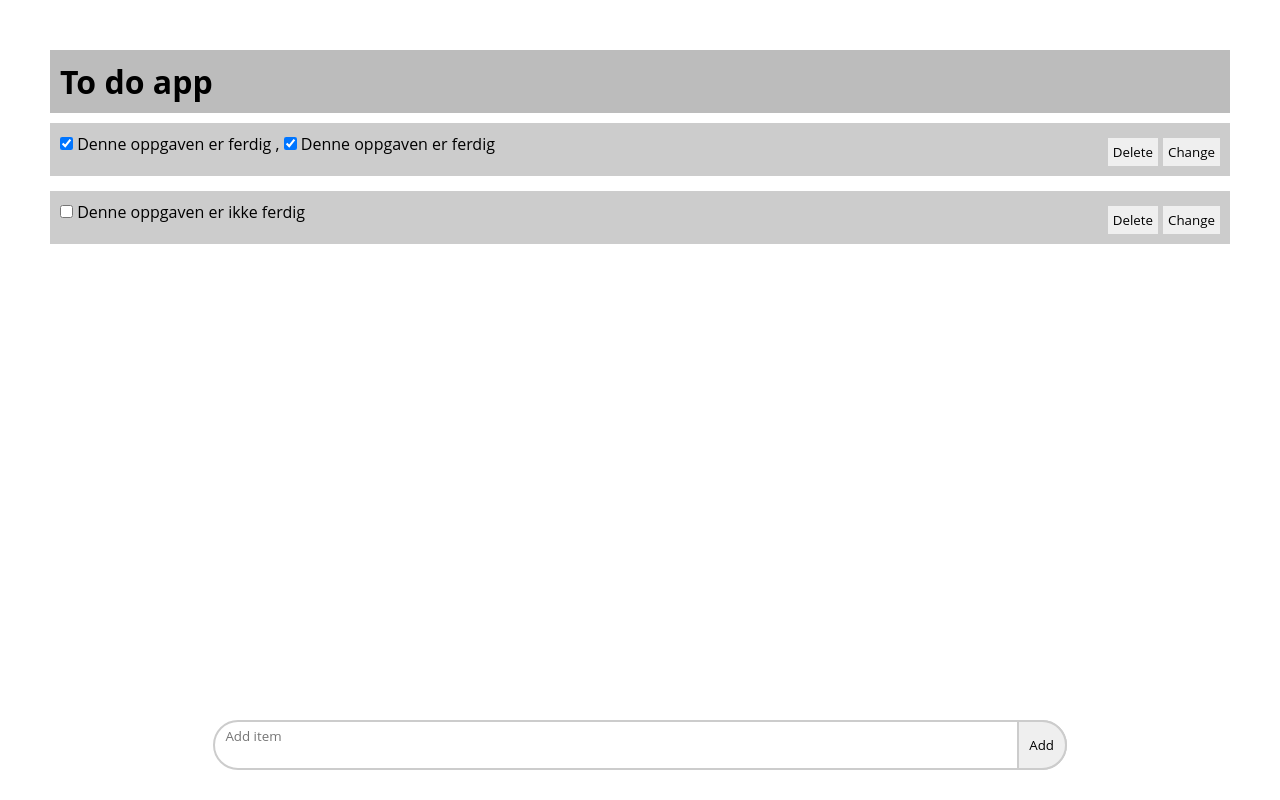
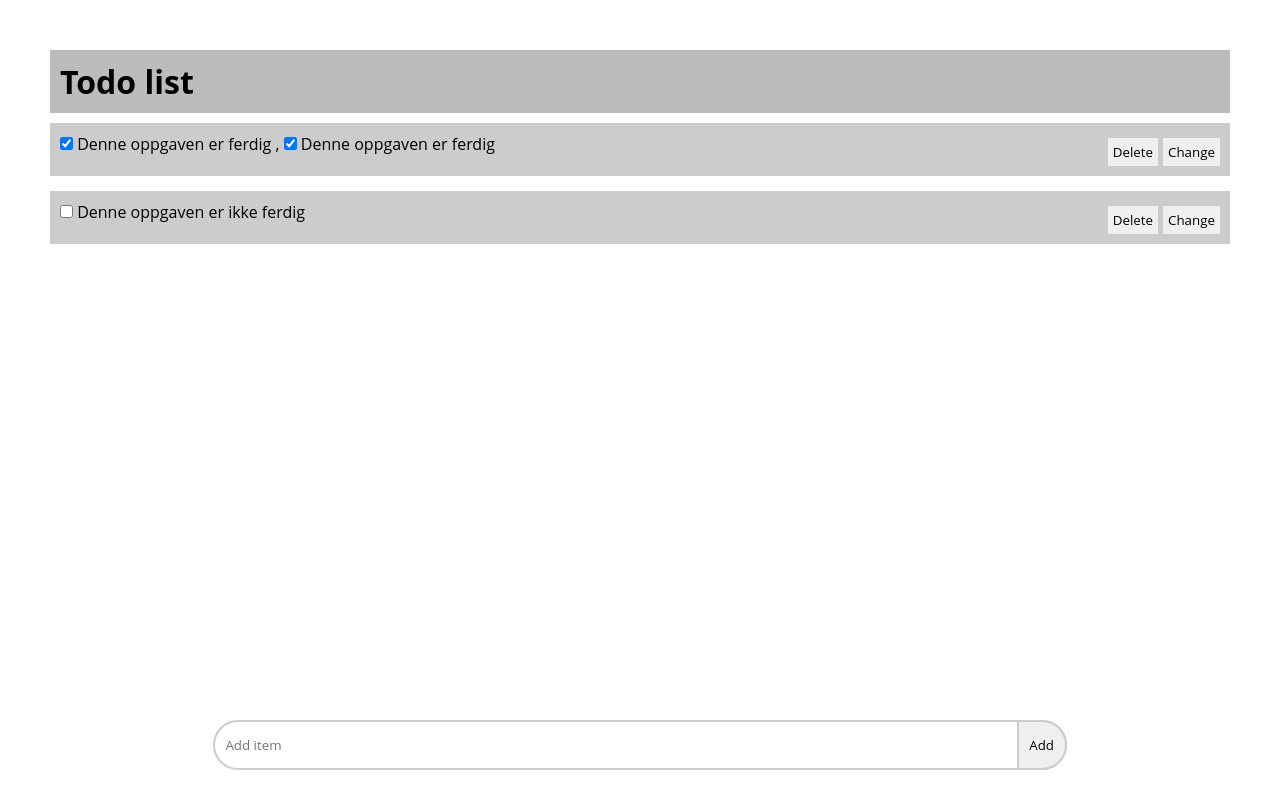
Before and after one commit to annelineguttormsen/todoapp, a plain HTML site: page index.html in a window 1280 px wide. Drawn offline with Linux system fonts and the light colour scheme.

Commit message:
oppdaterienrineginerigf

```diff
--- a/index.html
+++ b/index.html
@@ -8,20 +8,6 @@
 	<script type="text/javascript" src="js/index.js" defer></script>
 </head>
 <body class="page">
-	<div class="col-12 page__wrap">
-		<div class="col-12 header">
-			<h1>To do app</h1>
-		</div>
-		<div class="task">
-		</div>
-	</div><!--end page__wrap-->
-	<div class="col-12 fixed__wrapper">
-		<div class="col-10 col-md-8 task__initializer">
-			<form>
-				<textarea placeholder="Add item"></textarea>
-				<button class="task__initializer--submit" type="submit">Add</button>
-			</form>
-		</div>
-	</div>
+
 </body>
 </html>
--- a/index.scss
+++ b/index.scss
@@ -11,19 +11,15 @@
 }
 .page {
 	position:relative;
-	&__wrap {
-		position:relative;
 	margin:0 auto;
 	padding:50px;
-	}
 }
 .header {
 	background:#bcbcbc;
 	padding:10px;
 }
-.task {
+.task__list {
 	display:block;
-	&__list {
 	list-style:none;
 	padding:10px;
 	background:#ccc;
@@ -38,7 +34,6 @@
 	}
 	input [type="checkbox"] {
 		display:inline-block;
-		}
 	}
 	button {
 		display:block;
@@ -55,13 +50,12 @@
 			text-decoration:line-through;
 		}
 	}
-
-
 }
 .fixed__wrapper {
 	position:fixed;
 	box-sizing:border-box;
 	bottom:0px;
+	left:0;
 }
 .task__initializer {
 	display:block;
@@ -74,7 +68,7 @@
 		display:block;
 		position:relative;
 	}
-	textarea {
+	&--input {
 		border:none;
 		box-sizing:border-box;
 		display:block;
--- a/js/index.js
+++ b/js/index.js
@@ -1,8 +1,6 @@
-let toDoItems = new Array();
+const rootElem = document.body;
 
-//TODO: gjør om content til array
-
-toDoItems = [
+let toDoItems = [
 	{
 		id:0,
 		listItems:[
@@ -28,9 +26,27 @@
 ];
 
 
-function App() {
-	return Task(toDoItems);
+renderApp(toDoItems);
+
+function renderApp(data) {
+	rootElem.innerHTML = App(data);
+
+	document.querySelector("form")
+		.addEventListener("submit",(event)=>handleTodoFormAdd(event,data));
 }
+
+
+function App(props) {
+	return `
+		<div class="col-12 header">
+			<h1>Todo list</h1>
+		</div>
+		${Task(props)}
+		${TaskInitializer()}
+
+	`;
+}
+
 
 function Task(props) {
 	return `
@@ -51,11 +67,10 @@
 				<input type="checkbox" ${props.listItems[i].status}>
 				${props.listItems[i].data}
 			</li>
-
 		`
 		);
 	}
-	console.log(listElements);
+	listElements.join("");
 	return `
 	<ul class="task__list">
 		${listElements}
@@ -65,13 +80,41 @@
 	`;
 }
 
+function TaskInitializer() {
+	return `
+	<div class="col-12 fixed__wrapper">
+		<div class="col-10 col-md-8 task__initializer">
+			<form>
+				<input class="task__initializer--input" type="text" placeholder="Add item">
+				<button class="task__initializer--submit" type="submit">Add</button>
+			</form>
+		</div>
+	</div>
+	`;
+}
 
-const taskDiv = document.querySelector(".task");
-taskDiv.innerHTML = App();
 
-document.querySelector(".task__initializer--submit").addEventListener("submit",(event)=>handleTodoFormAdd(event,data));
+
+//from https://stackoverflow.com/a/2117523
+function uuidv4() {
+  return 'xxxxxxxx-xxxx-4xxx-yxxx-xxxxxxxxxxxx'.replace(/[xy]/g, function(c) {
+    var r = Math.random() * 16 | 0, v = c == 'x' ? r : (r & 0x3 | 0x8);
+    return v.toString(16);
+  });
+}
 
 function handleTodoFormAdd(event,data) {
 	event.preventDefault();
-	console.log("form");
+	const updatedData = {
+		"id": uuidv4(),
+		"listItems": [
+			{
+				"data": event.target.elements[0].value,
+				"status":""
+			}
+		]
+	};
+	//oppdater toDoItems
+	data.push(updatedData);
+	renderApp(data);
 }
```
Also changed, not shown: css/index.css, 1 other file. Lines whose indentation alone changed are shown as unchanged.
